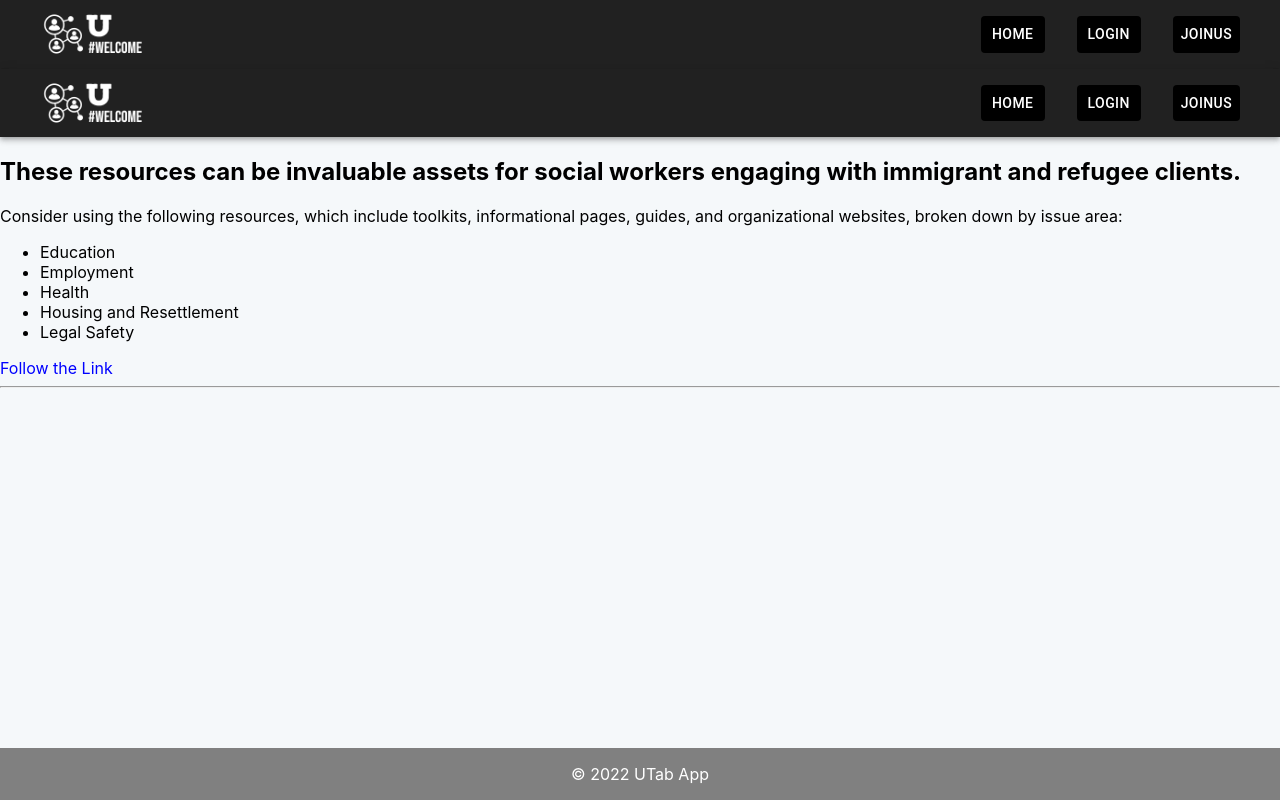
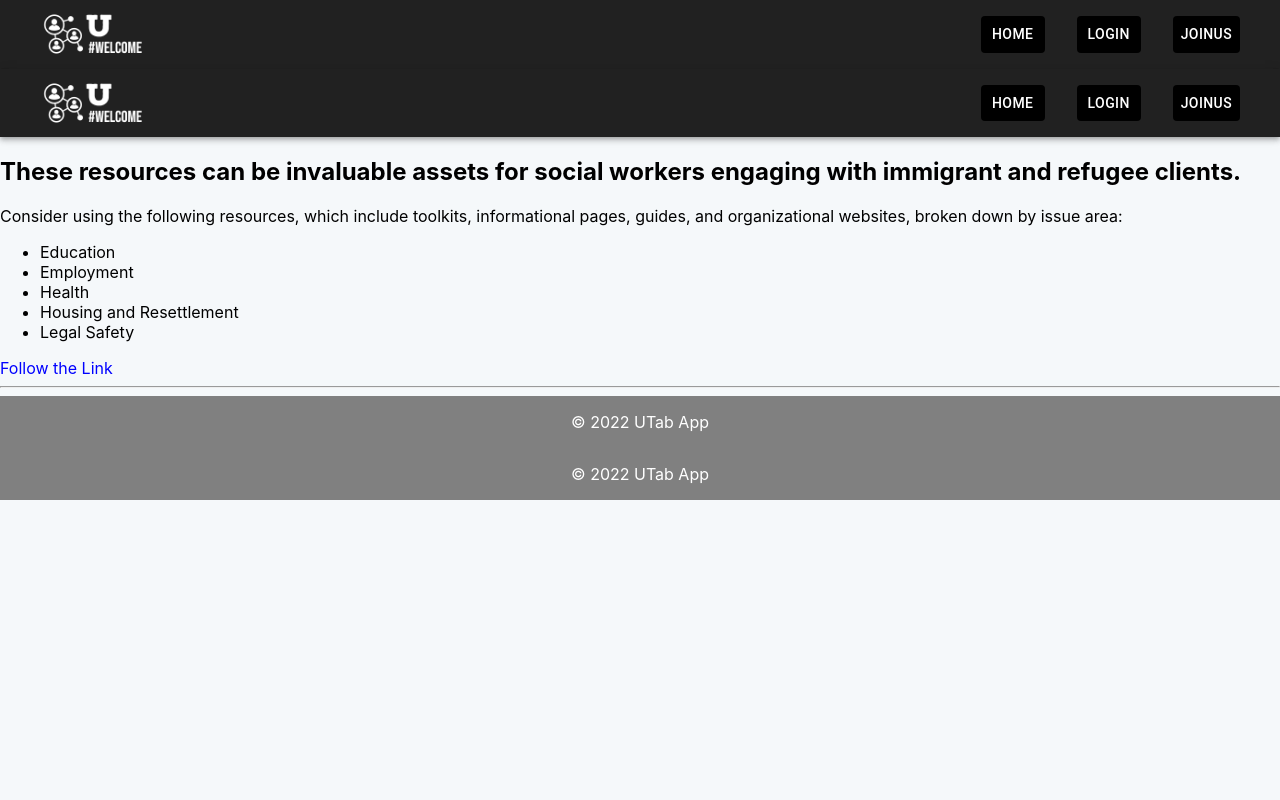
Before and after one commit to avspeed/Reddish-Egret-Practicum, a Next.js app: page /mainPageSections/Resources in a window 1280 px wide. Built offline with nearby package versions, Linux system fonts and the light colour scheme; no server answers.

Commit message:
when delete a post comments to this post to be deleted from firestore too. footer at the bottom now, overlaped with posts

```diff
--- a/components/AddNewComment.js
+++ b/components/AddNewComment.js
@@ -18,7 +18,6 @@ export default function AddNeWComment({ postId, currentUser }) {
   const postRef = db.collection("posts").doc(postId);
 
   const saveComment = (postId) => {
-    console.log("save comment")
     const time = new Date();
     try {
       db.collection("comments").doc().set({
--- a/components/mainPage/Footer.js
+++ b/components/mainPage/Footer.js
@@ -7,9 +7,6 @@ const Footer = () => {
       component="footer"
       sx={{
         py: 2,
-        position: "fixed",
-        left: 0,
-        bottom: 0,
         width: "100%",
         backgroundColor: "gray",
         color: "white",
```
Also changed, not shown: components/Post.js (+29 -17 lines).
